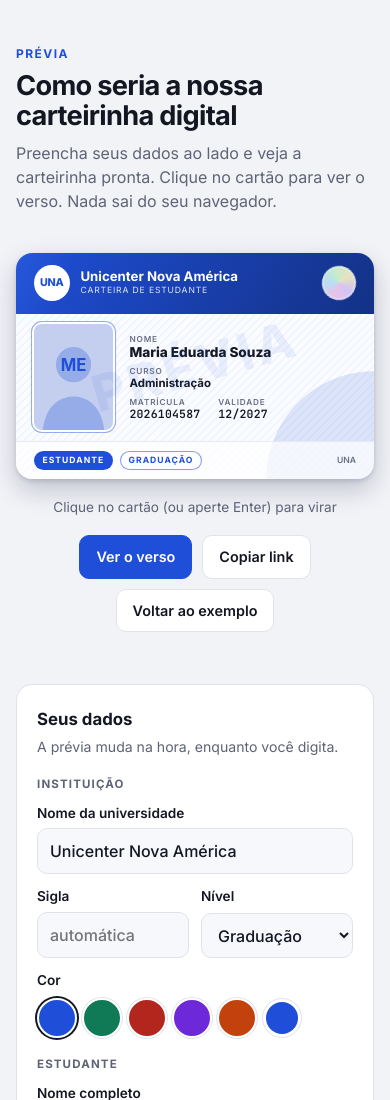
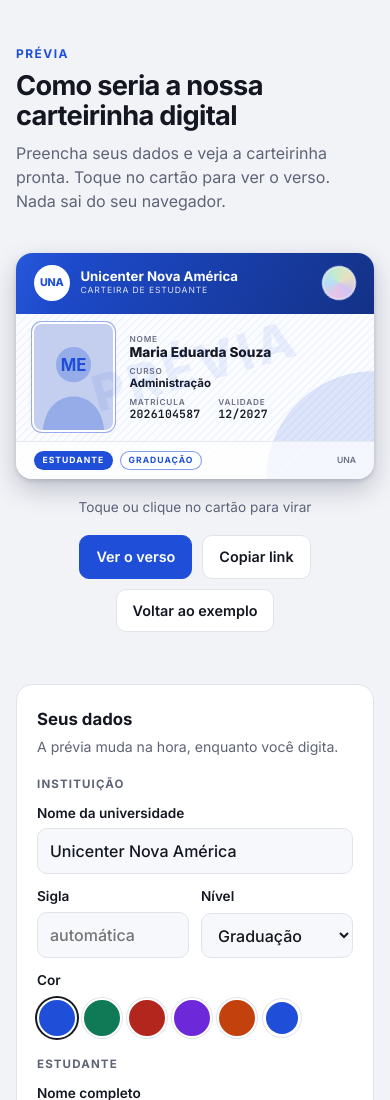
Before and after one commit to Joao0Campos/CARTERINHA, a plain HTML site: page index.html in a window 390 px wide. Shown: the top 1100 px of the page. Drawn offline with Linux system fonts and the light colour scheme.

Commit message:
Melhora a página para celular
Campos com 16px (sem zoom automático no iPhone), toque sem atraso
e textos que falam em tocar em vez de clicar.

Co-Authored-By: Claude Opus 5.5 <noreply@anthropic.com>

```diff
--- a/index.html
+++ b/index.html
@@ -483,7 +483,7 @@
 <header class="top">
   <span class="eyebrow">Prévia</span>
   <h1>Como seria a nossa carteirinha digital</h1>
-  <p class="lead">Preencha seus dados ao lado e veja a carteirinha pronta. Clique no cartão para ver o verso. Nada sai do seu navegador.</p>
+  <p class="lead">Preencha seus dados e veja a carteirinha pronta. Toque no cartão para ver o verso. Nada sai do seu navegador.</p>
 </header>
 
 <main>
@@ -548,7 +548,7 @@
       </div>
     </div>
 
-    <p class="hint">Clique no cartão (ou aperte Enter) para virar</p>
+    <p class="hint">Toque ou clique no cartão para virar</p>
     <div class="actions">
       <button class="primary" id="btnFlip" type="button">Ver o verso</button>
       <button id="btnLink" type="button">Copiar link</button>
```
